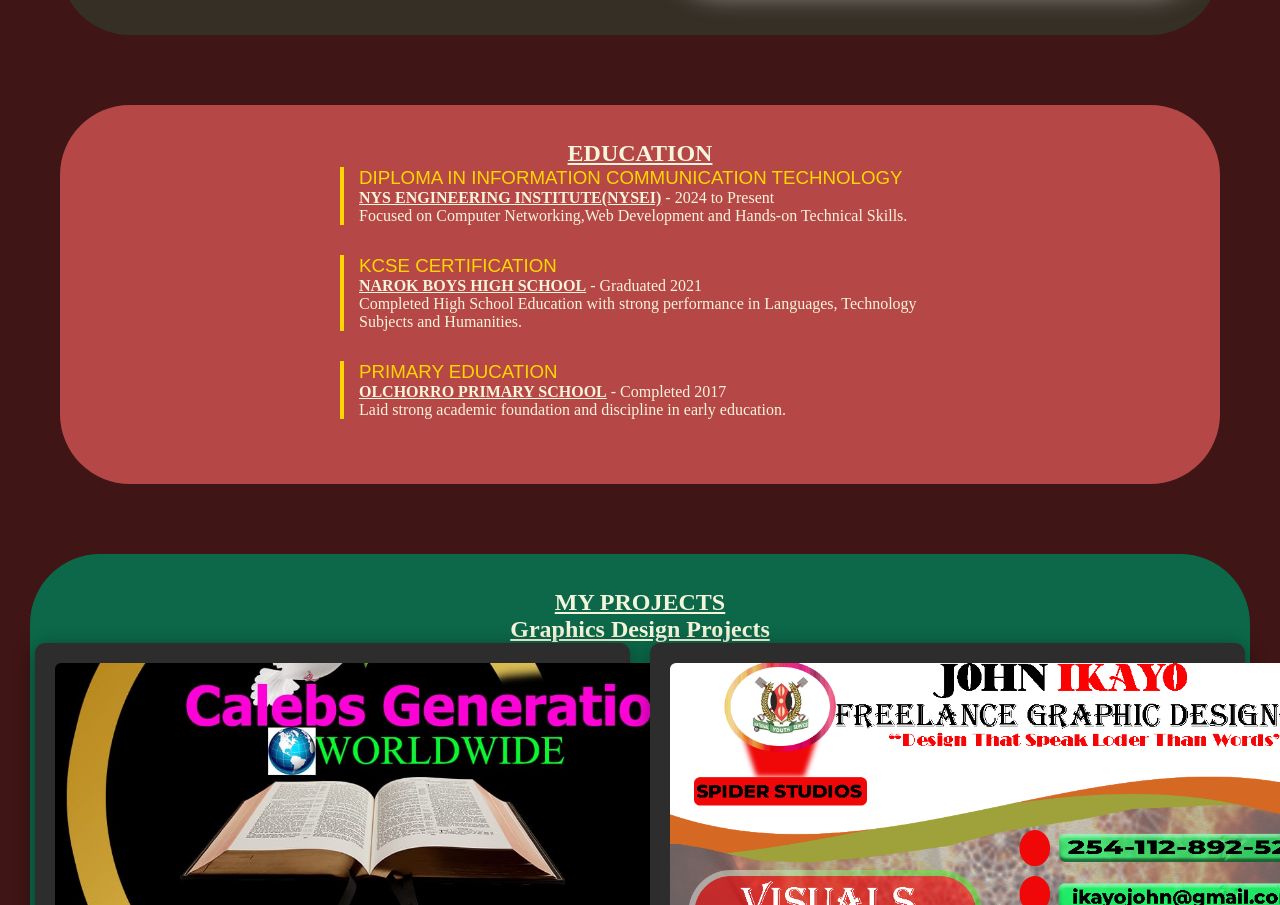
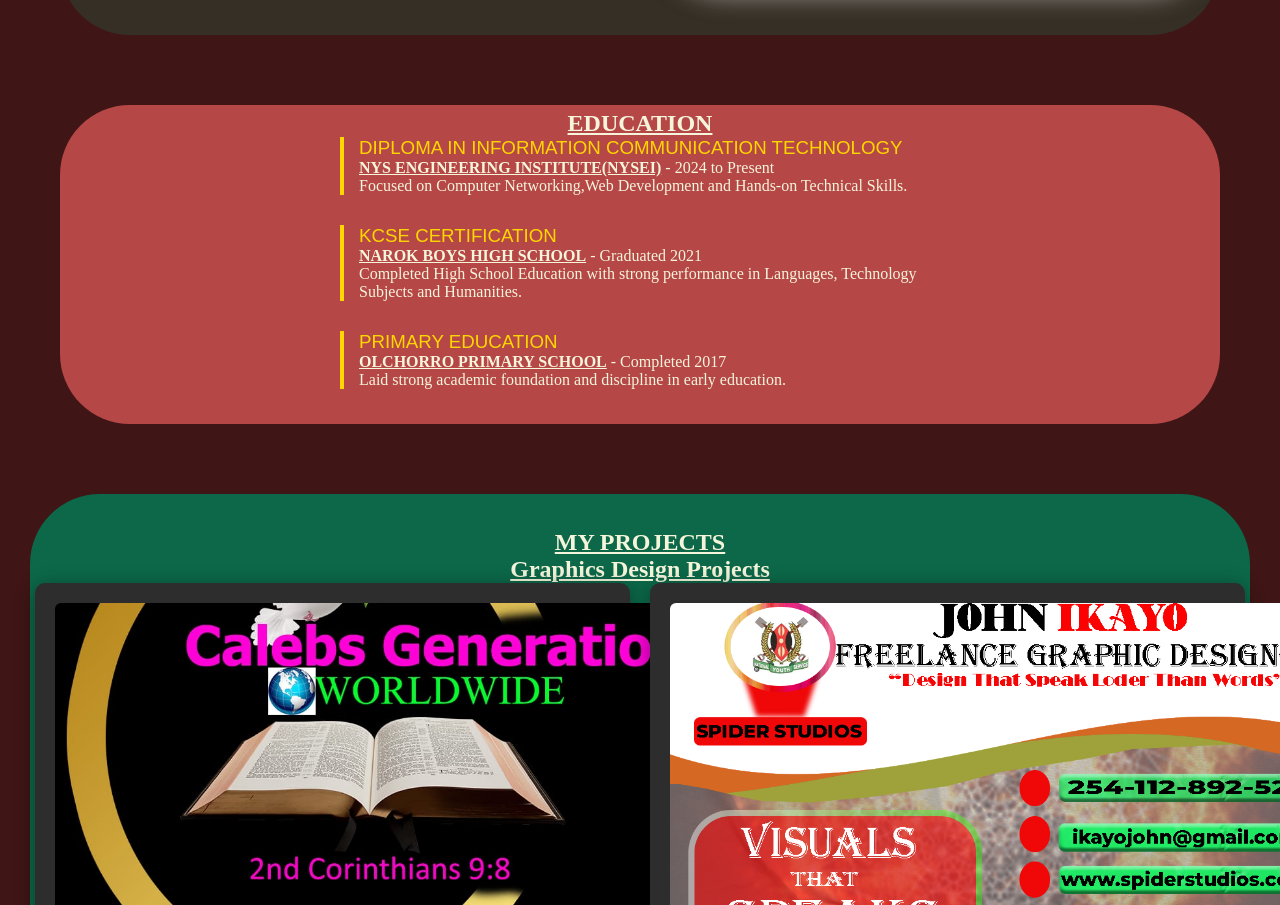
Before and after one commit to johnnieikayo/portfolio, a plain HTML site: page index.html in a window 1280 px wide. Shown: the part 1214-2119 px from the top of the page. Drawn offline with Linux system fonts and the light colour scheme; files whose address does not match are found by name.

Commit message:
Update style.css

```diff
--- a/style.css
+++ b/style.css
@@ -149,7 +149,7 @@
 
 .education-section {
   background-color: #b64747;
-  padding: 35px 5px;
+  padding: 5px 5px;
   margin-top: 70px;
   margin-left: 60px;
   margin-right: 60px;
@@ -179,7 +179,6 @@
   font-family: Arial, Helvetica, sans-serif;
   font-weight: 400;
   color: #ffd700;
-
 }
 .project-section{
   background-color: rgb(12, 104, 73);
```
